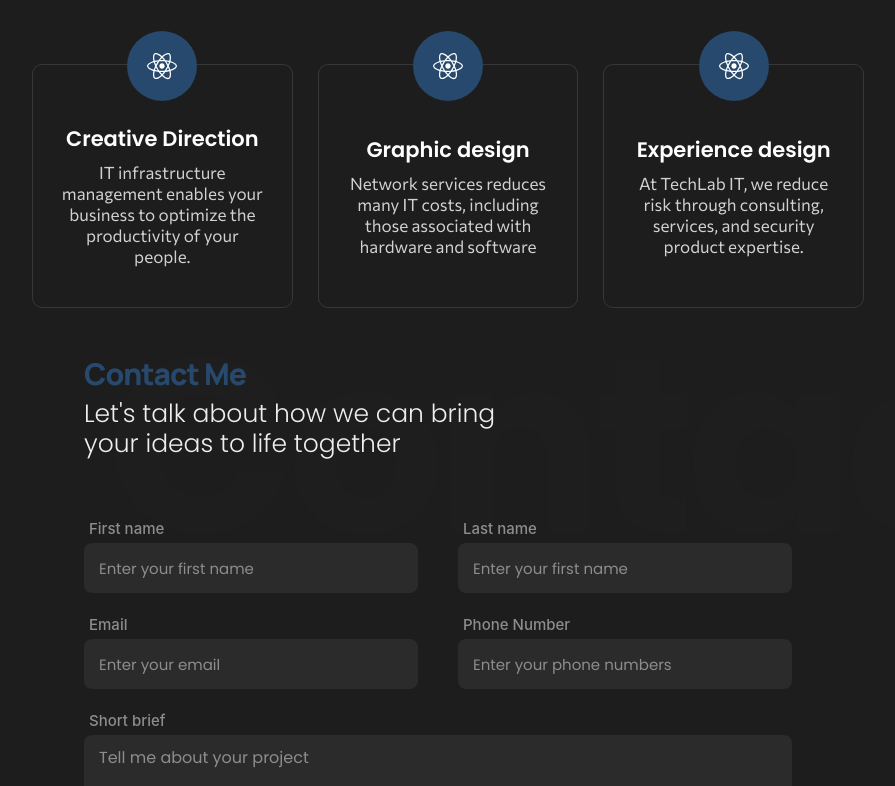
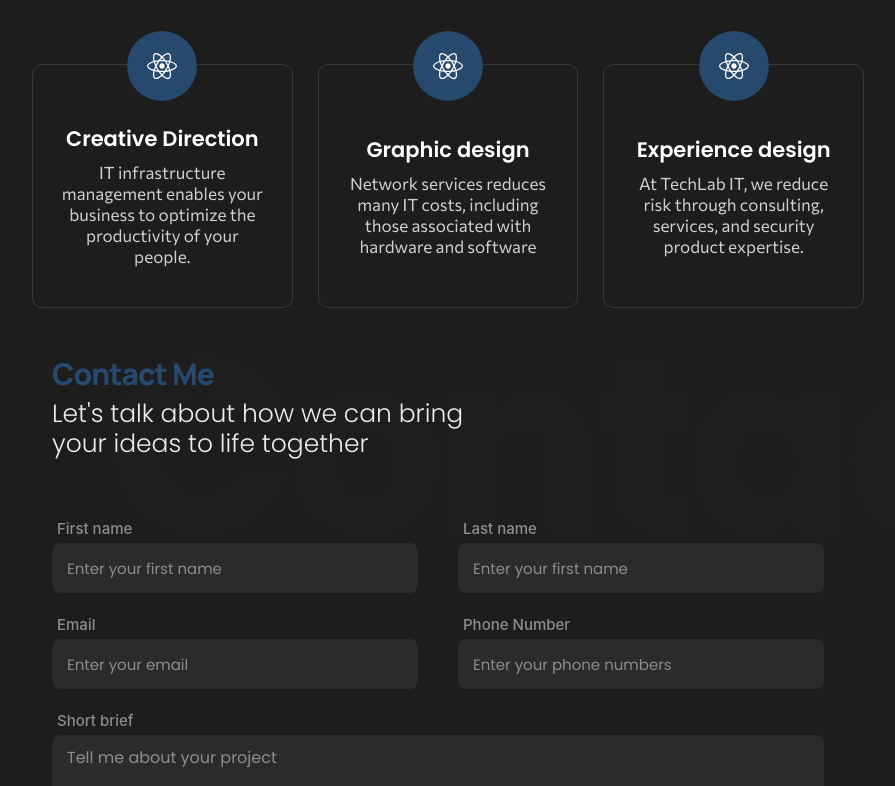
Before and after one commit to RavulaThrinath/Personal-Portfolio, a React (Create React App) app: page / in a window 1280 px wide. Shown: the part 2011-2797 px from the top of the page, without its empty margins (202-1097 px from the left). Built offline with nearby package versions, Linux system fonts and the light colour scheme; a web font is replaced by a local one.

Commit message:
contact width

```diff
--- a/src/Pages/Contact/Contact.css
+++ b/src/Pages/Contact/Contact.css
@@ -1,5 +1,5 @@
 .container {
-  max-width: 60%;
+  max-width: 65%;
   margin: auto;
   /* height: 100vh; */
   width: 100%;
```
